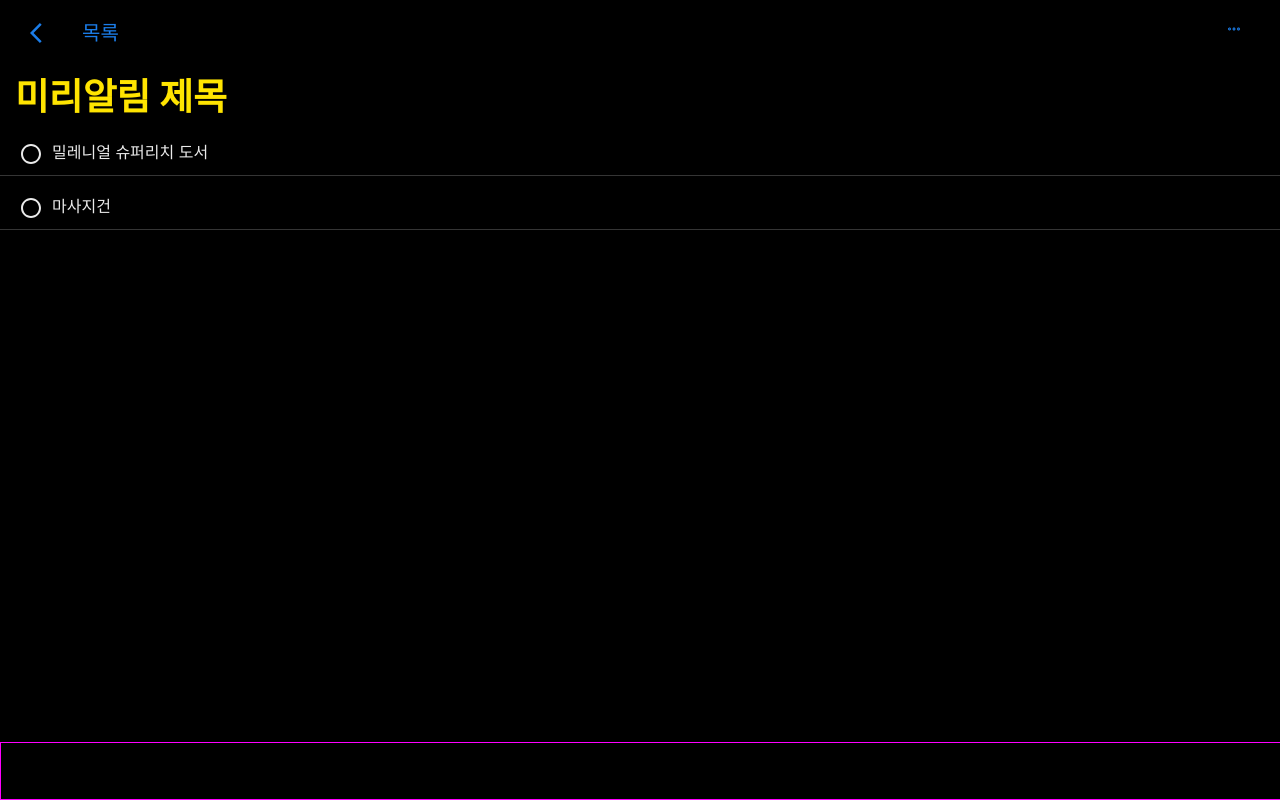
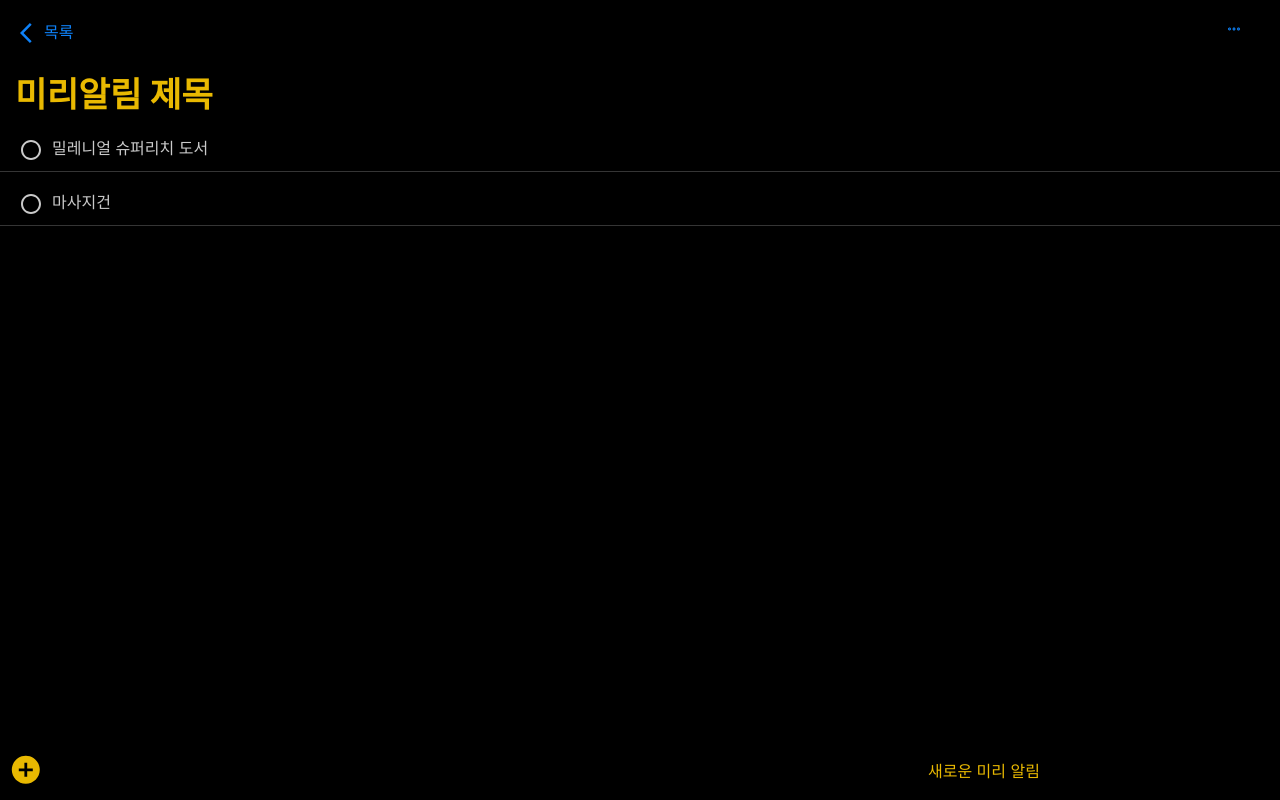
Before and after one commit to dohvely/reminder-w, a React (Create React App) app: page /#/detail in a window 1280 px wide. Built offline with nearby package versions, Linux system fonts and the light colour scheme.

Commit message:
하단 버튼 component 추가, header영역 컴포넌트 정렬

```diff
--- a/src/views/ReminderDetail.js
+++ b/src/views/ReminderDetail.js
@@ -5,7 +5,9 @@ import Typography from '@material-ui/core/Typography'
 import IconButton from '@material-ui/core/IconButton'
 import SvgIcon from '@material-ui/core/SvgIcon'
 import ArrowBackIosIcon from '@material-ui/icons/ArrowBackIos';
-import { FormControl, FormControlLabel, makeStyles, TextField } from '@material-ui/core'
+import { FormControl, FormControlLabel, makeStyles } from '@material-ui/core'
+// import { FormControl, FormControlLabel, makeStyles, TextField } from '@material-ui/core'
+import AddCircleIcon from '@material-ui/icons/AddCircle'
 
 import Checkbox from '@material-ui/core/Checkbox';
 import CircleChecked from '@material-ui/icons/CheckCircleOutline';
@@ -19,19 +21,34 @@ const materialStyles = makeStyles((theme) => ({
     backgroundColor: "#000000"
   },
   menuButton: {
-    marginRight: theme.spacing(2),
-    color: "#1b7de9"
+    // marginRight: theme.spacing(2),
+    color: "#0e82f9",
+    float : "left",
+    paddingLeft: "2px",
+    paddingRight: "0px"
   },
   title: {
     flexGrow: 1,
-    color: "#1b7de9"
+    color: "#0e82f9",
+    fontSize: "1.0em"
   },
   listButton: {
-    color: "#1b7de9"
+    color: "#0e82f9"
   },
   checkboxStyle: {
-    color: "#eaeaea",
+    color: "#cacaca",
     paddingLeft: "19px"
+  },
+  addCircleIconStyle: {
+    color: "#e9b901",
+    fontSize: "2.1em",
+    fontWeight: "bold",
+    marginTop: "9px",
+    marginLeft: "9px"
+  },
+  //test
+  arrowIconStyle: {
+    marginRight: "0"
   }
 }))
 
@@ -41,14 +58,13 @@ const headerWrapperStyles = {
   padding: "0 5px 0 5px",
 }
 const titleWrapperStyles = {
-  // border: "1px solid",
   padding: "1px 15px 1px 15px",
-  fontSize: "2.3em",
+  fontSize: "2.15em",
   fontWeight: "bold",
-  color: "#FFE400"
+  color: "#e9b901"
 }
 const checkboxLabelStyles = {
-  color: '#eaeaea'
+  color: '#cacaca'
 }
 const rowStyles = {
   paddingTop: "11px",
@@ -56,18 +72,21 @@ const rowStyles = {
 }
 const bottomStyles = {
   position: "absolute",
-  // left: "25%",
   bottom: "0",
   height: "7%",
   width: "100%",
-  border: "1px solid magenta"
+}
+const addButtonLabelStyles = {
+  color: "#e9b901",
+  float: "right",
+  marginRight: "240px",
+  marginTop: "14px"
 }
 
 
 
 function ReminderDetail() {
   const materialClasses = materialStyles()
-
 
   return (
     <section>
@@ -119,6 +138,8 @@ function ReminderDetail() {
           {/* bottom */}
           <div className="bottom" style={bottomStyles}>
             {/* TODO: 새로운 미리 알림 버튼 */}
+            <AddCircleIcon className={materialClasses.addCircleIconStyle} />
+            <label style={addButtonLabelStyles}>새로운 미리 알림</label>
           </div>
         </form>
       </div>
```
Also changed, not shown: public/invariable/detail.jpg (added), 1 other file (tests, documents, lock files or other folders).
